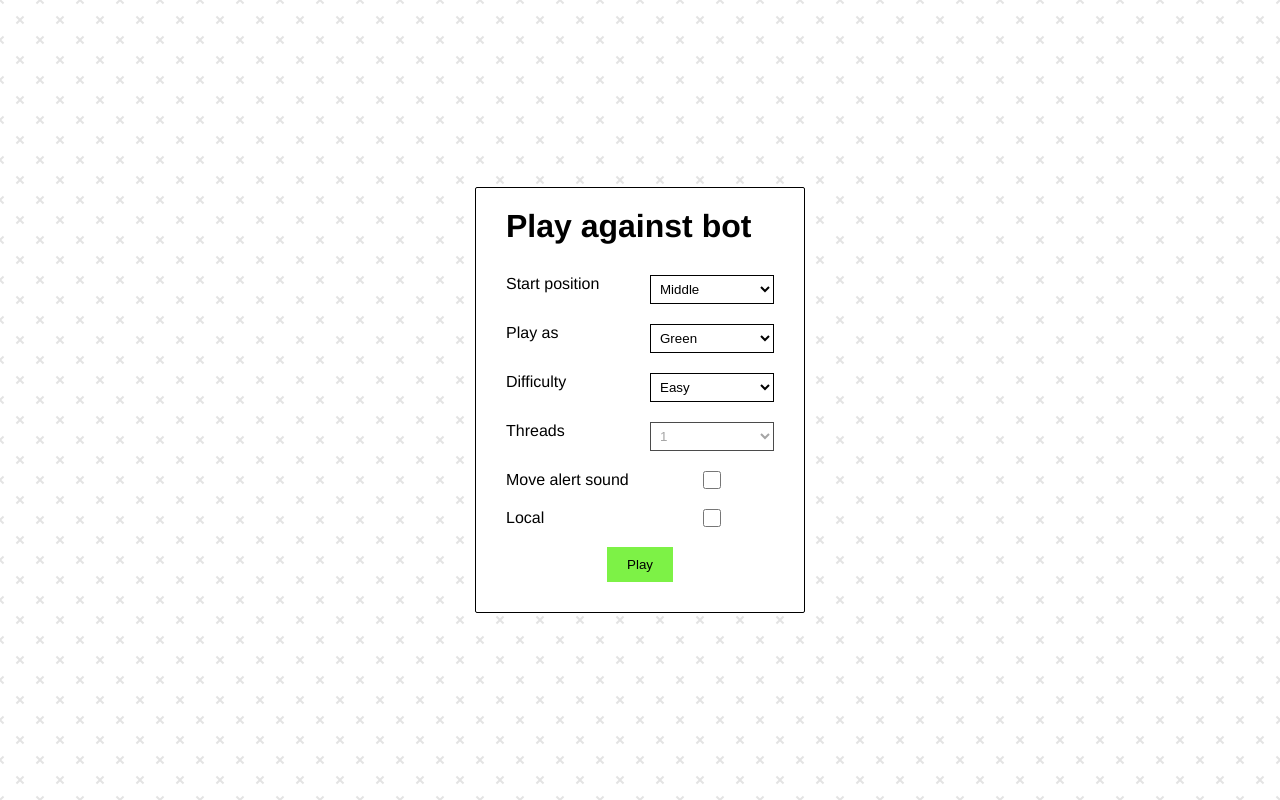
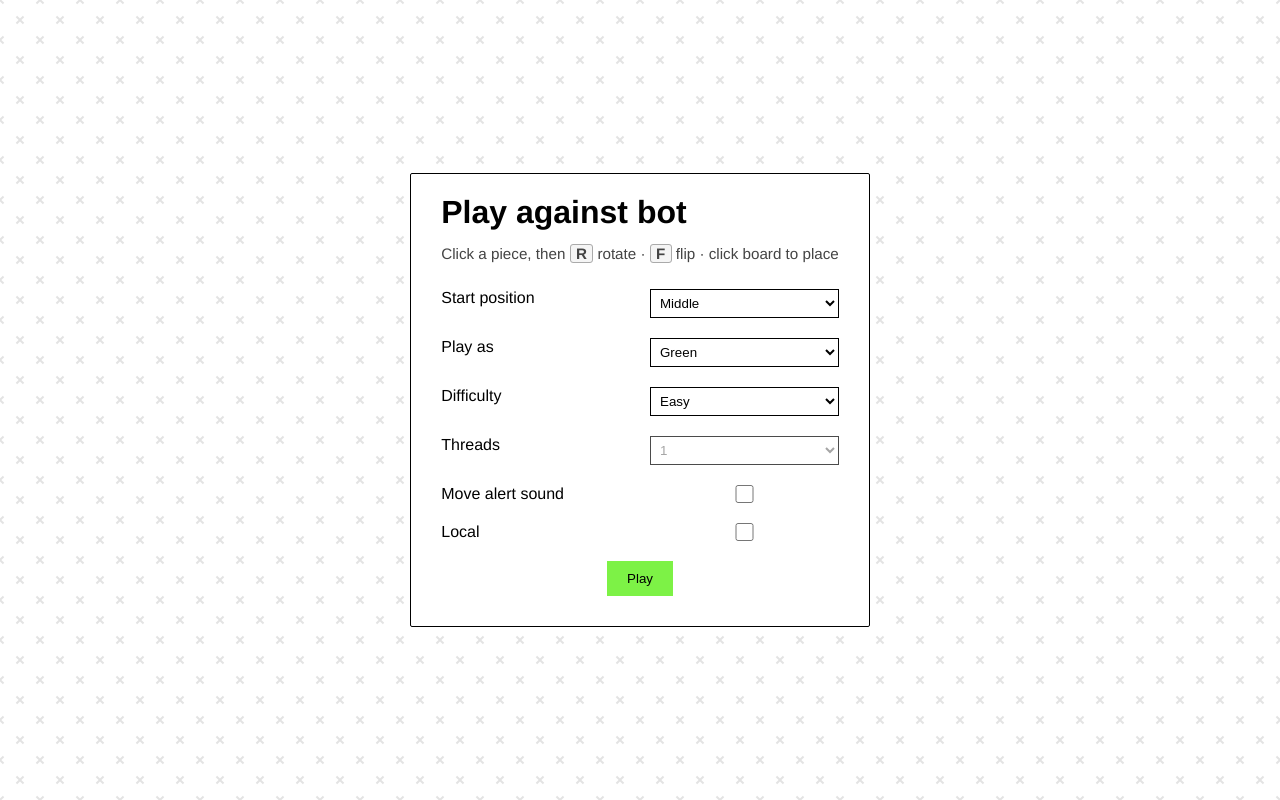
Before and after one commit to Bulmenisaurus/blok, a website: page index.html in a window 1280 px wide. Drawn offline with Linux system fonts and the light colour scheme.

Commit message:
explain controls; fix player labeling when choosing to play as red

```diff
--- a/index.html
+++ b/index.html
@@ -11,6 +11,10 @@
         <div id="popup-bg">
             <div id="popup">
                 <h1>Play against bot</h1>
+                <p id="how-to-play">
+                    Click a piece, then <kbd>R</kbd> rotate · <kbd>F</kbd> flip · click board to
+                    place
+                </p>
                 <div id="controls">
                     <label for="start-pos">Start position</label>
                     <select id="start-pos">
--- a/src/interactiveCanvas.ts
+++ b/src/interactiveCanvas.ts
@@ -382,8 +382,9 @@
 
         const { playerA, playerB } = this.score();
 
-        userScore.innerText = playerA.toString();
-        botScore.innerText = playerB.toString();
+        // playerA is always green (0), playerB always red (1)
+        userScore.innerText = (this.userPlayer === 0 ? playerA : playerB).toString();
+        botScore.innerText = (this.userPlayer === 0 ? playerB : playerA).toString();
 
         // update the skip button
 
--- a/src/style.css
+++ b/src/style.css
@@ -89,7 +89,23 @@
 }
 
 #popup h1 {
-    margin-bottom: 30px;
+    margin-bottom: 12px;
+}
+
+#how-to-play {
+    margin-bottom: 24px;
+    color: #444;
+    font-size: 0.95rem;
+    line-height: 1.4;
+}
+
+#how-to-play kbd {
+    font-family: inherit;
+    font-weight: 600;
+    border: 1px solid #aaa;
+    border-radius: 3px;
+    padding: 0 0.35em;
+    background: #f5f5f5;
 }
 
 #popup #controls {
```
